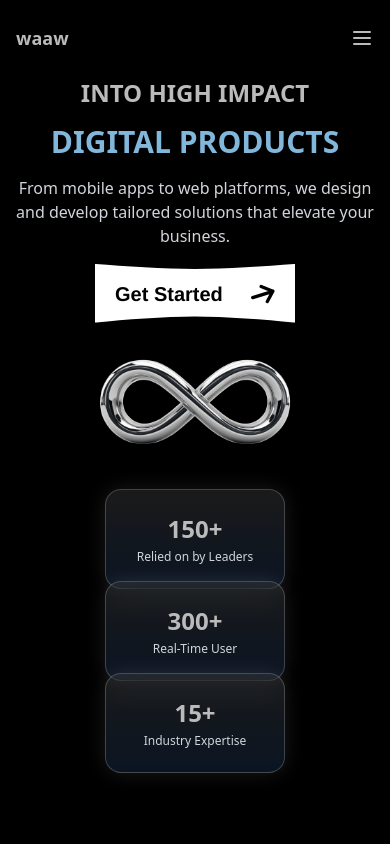
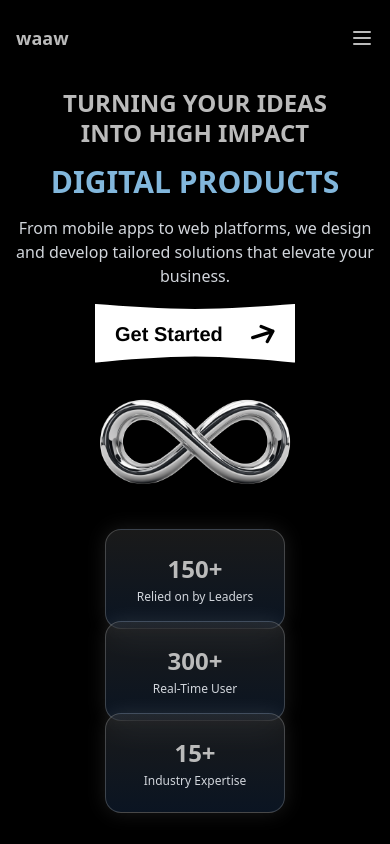
Before and after one commit to abhilashsalla29-code/waaw, a Next.js app: page / in a window 390 px wide. Shown: the top 844 px of the page. Built offline with nearby package versions, Linux system fonts and the light colour scheme.

Commit message:
updated z index

```diff
--- a/src/components/home/Hero.tsx
+++ b/src/components/home/Hero.tsx
@@ -8,8 +8,8 @@ export default function Hero() {
   return (
     <section className="relative w-full min-h-screen bg-black text-[#bbbbbb] overflow-hidden">
       {/* MOBILE VERSION - Hidden on lg+ */}
-      <div className="lg:hidden">
-        <div className="container mx-auto px-4 py-12 flex flex-col items-center gap-6">
+      <div className="lg:hidden pt-20">
+        <div className="container mx-auto px-4 py-2 flex flex-col items-center gap-6">
           {/* Content */}
           <div className="flex-1 max-w-2xl text-center space-y-4">
             <motion.h1
@@ -45,7 +45,7 @@ export default function Hero() {
             >
               <Link
                 href="/contact"
-                className="relative block w-[200px] h-[59px] z-[60] hover:scale-105 hover:shadow-lg transition-all duration-300"
+                className="relative block w-[200px] h-[59px] z-40 hover:scale-105 hover:shadow-lg transition-all duration-300"
               >
                 <img
                   src="/subtract-4.svg"
```
